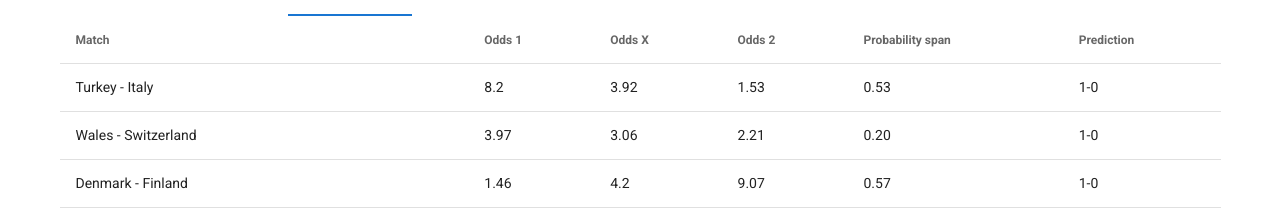
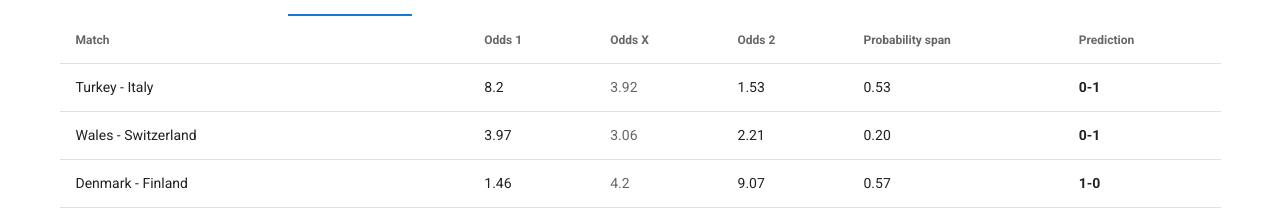
Before and after one commit to retoheusser/euro-2020-predictions, a Vue app: page / in a window 1280 px wide. Both pictures are taken after a click on the tab "PREDICTION". Shown: the part 588-800 px from the top of the page. Built offline with nearby package versions, Linux system fonts and the light colour scheme.

Commit message:
predict the results

```diff
--- a/src/calc/calculations.ts
+++ b/src/calc/calculations.ts
@@ -20,22 +20,22 @@ export function calculatePoints(matchResultWithBet: MatchResultWithBet): number
   return points
 }
 
-export function getBet(dataset: MatchResult[], matchResult: MatchResult, predicate: BetPredicateTuple, swapThreshold: number, accordingToOdds: boolean): Bet {
+export function getBet(dataset: MatchResult[], matchResult: Partial<MatchResult>, predicate: BetPredicateTuple, swapThreshold: number, accordingToOdds: boolean): Bet {
   const { home, away } = matchResult
-  const [homeOdd, , awayOdd] = matchResult.odds
-  const condition = accordingToOdds ? (homeOdd <= awayOdd) : (home >= away)
+  const [homeOdd, , awayOdd] = matchResult.odds as number[]
+  const condition = (accordingToOdds || !home || !away) ? (homeOdd <= awayOdd) : (home >= away)
   const bet = {
     home: condition ? predicate[0] : predicate[1],
     away: condition ? predicate[1] : predicate[0]
   }
 
-  return matchResult.probabilitySpan > swapThreshold ? bet : {
+  return matchResult.probabilitySpan as number > swapThreshold ? bet : {
     home: bet.away,
     away: bet.home
   }
 }
 
-export function getCustomBet(dataset: MatchResult[], matchResult: MatchResult, predicate: BetPredicateTuple, swapThreshold: number, accordingToOdds: boolean): Bet {
+export function getCustomBet(dataset: MatchResult[], matchResult: Partial<MatchResult>, predicate: BetPredicateTuple, swapThreshold: number, accordingToOdds: boolean): Bet {
   const orderByProbabilitySpan = _orderBy<MatchResult>(({ probabilitySpan }) => probabilitySpan, 'desc')
   const countByDiff = _countBy('diff')
 
@@ -48,7 +48,7 @@ export function getCustomBet(dataset: MatchResult[], matchResult: MatchResult, p
   const thresholdProbabilitySpan = orderByProbabilitySpan(dataset)[Math.floor(diff2amount)].probabilitySpan
 
   // mix in some 2-0 results according to their share of all results
-  const expectedDiff = matchResult.probabilitySpan > thresholdProbabilitySpan ? 2 : 1
+  const expectedDiff = matchResult.probabilitySpan as number > thresholdProbabilitySpan ? 2 : 1
   predicate = expectedDiff === 2 ? [2,0]  : (matchResult.round === 2 ? [2,1] : [1,0])
   return getBet(dataset, matchResult, predicate, swapThreshold, accordingToOdds)
 }
@@ -58,6 +58,16 @@ export function getProbabilitySpan(odds: number[]): number {
   return sortedProbabilities[2] - sortedProbabilities[0]
 }
 
-export function predict(odds: number[], predicate: BetPredicateTuple, swapThreshold: number, custom: boolean): string {
-  return `${predicate[0]}-${predicate[1]}`
+export function predict(odds: number[], round: number, predicate: BetPredicateTuple, swapThreshold: number, custom: boolean, dataset: MatchResult[]): string {
+  const { home, away } = custom ? getCustomBet(dataset, {
+    odds,
+    probabilitySpan: getProbabilitySpan(odds),
+    round
+  }, predicate, swapThreshold, true) : getBet([], {
+    odds,
+    probabilitySpan: getProbabilitySpan(odds),
+    round
+  }, predicate, swapThreshold, true)
+
+  return `${home}-${away}`
 }
--- a/src/components/DataVisualizer.vue
+++ b/src/components/DataVisualizer.vue
@@ -77,7 +77,7 @@
         <Benchmark :dataset="filteredResults" @apply="setStrategy" />
       </v-tab-item>
       <v-tab-item>
-        <Prediction :strategy="strategy" />
+        <Prediction :dataset="filteredResults" :strategy="strategy" />
       </v-tab-item>
     </v-tabs-items>
   </v-container>
--- a/src/components/Prediction.vue
+++ b/src/components/Prediction.vue
@@ -30,10 +30,13 @@
         >
           <td>{{ match.match }}</td>
           <td>{{ match.odds[0] }}</td>
-          <td>{{ match.odds[1] }}</td>
+          <td class="text--secondary">{{ match.odds[1] }}</td>
           <td>{{ match.odds[2] }}</td>
-          <td>{{ match.probabilitySpan.toFixed(2) }}</td>
-          <td>{{ match.prediction }}</td>
+          <td>
+            {{ match.probabilitySpan.toFixed(2) }}
+            <v-icon v-if="match.probabilitySpan < strategy.swapThreshold">mdi-arrow-down</v-icon>
+          </td>
+          <td class="font-weight-bold">{{ match.prediction }}</td>
         </tr>
       </tbody>
     </template>
@@ -42,15 +45,15 @@
 
 <script lang="ts">
   import Vue, { PropType } from 'vue'
-  import _sum from 'lodash/fp/sum'
-  import { calculatePoints, getBet, getCustomBet, getProbabilitySpan, predict } from '../calc/calculations'
-  import { MatchResult, Strategy, BetPredicateTuple, MatchResultWithBet, PredictionStrategy } from '../types'
+  import { getProbabilitySpan, predict } from '../calc/calculations'
+  import { PredictionStrategy, MatchResult } from '../types'
   import odds from '../../odds.json'
 
   interface Match {
     match: string;
     odds: number[];
     probabilitySpan?: number;
+    round?: number;
   }
 
   interface MatchPrediction extends Match {
@@ -63,6 +66,10 @@
       strategy: {
         type: Object as PropType<PredictionStrategy>,
         required: true
+      },
+      dataset: {
+        type: Array as PropType<MatchResult[]>,
+        required: true
       }
     },
     data() {
@@ -72,15 +79,16 @@
     },
     computed: {
       matchesWithProbabilitySpan(): Match[] {
-        return this.matches.map((match) => ({
+        return this.matches.map((match, index) => ({
           ...match,
+          round: Math.ceil((index + 1) / 12),
           probabilitySpan: getProbabilitySpan(match.odds)
         }))
       },
       predictions(): MatchPrediction[] {
         return this.matchesWithProbabilitySpan.map((match) => ({
           ...match,
-          prediction: predict(match.odds, this.strategy.predicate, this.strategy.swapThreshold, this.strategy.custom)
+          prediction: predict(match.odds, match.round as number, this.strategy.predicate, this.strategy.swapThreshold, this.strategy.custom, this.dataset)
         }))
       }
     }
```
